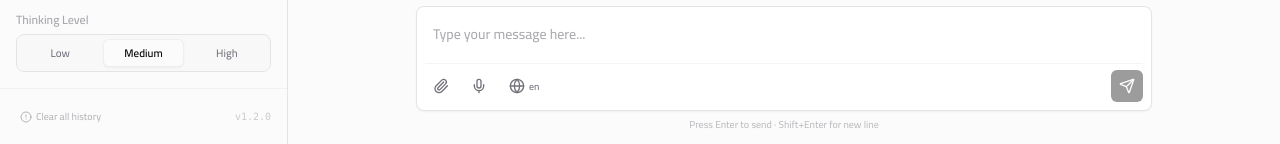
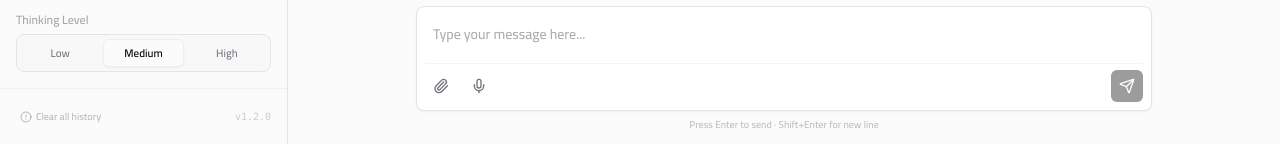
Before and after one commit to narozezzat/chat-ai, a Next.js app: page /en in a window 1280 px wide. Shown: the part 656-800 px from the top of the page. Built offline with nearby package versions, Linux system fonts and the light colour scheme.

Commit message:
refactor: remove speech language selection UI and dynamic index state from ChatInput

```diff
--- a/src/features/chat/components/ChatInput.tsx
+++ b/src/features/chat/components/ChatInput.tsx
@@ -3,7 +3,7 @@
 import * as React from 'react'
 import { useSpeechRecognition } from '@/features/chat/hooks/useSpeechRecognition'
 import { SPEECH_LANGS } from '@/lib/uiConfig'
-import { Send, Square, Mic, Paperclip, X, Globe } from 'lucide-react'
+import { Send, Square, Mic, Paperclip, X } from 'lucide-react'
 import { Button } from '@/components/ui/button'
 import { Textarea } from '@/components/ui/textarea'
 import { useTranslations } from 'next-intl'
@@ -32,19 +32,7 @@ export function ChatInput({ value, onChange, onSend, onStop, isStreaming }: Chat
 
   const [images, setImages] = React.useState<string[]>([])
 
-  const [langIndex, setLangIndex] = React.useState(() => {
-    const idx = SPEECH_LANGS.findIndex((l) => l.id.startsWith(language))
-    return idx !== -1 ? idx : 0
-  })
-
-  React.useEffect(() => {
-    const idx = SPEECH_LANGS.findIndex((l) => l.id.startsWith(language))
-    if (idx !== -1) {
-      setLangIndex(idx)
-    }
-  }, [language])
-
-  const speechLang = SPEECH_LANGS[langIndex]
+  const speechLang = SPEECH_LANGS[0]
 
   const textareaRef = React.useRef<HTMLTextAreaElement>(null)
   const fileInputRef = React.useRef<HTMLInputElement>(null)
@@ -176,15 +164,6 @@ export function ChatInput({ value, onChange, onSend, onStop, isStreaming }: Chat
                       <Mic className="h-4 w-4" aria-hidden="true" />
                     )}
                   </Button>
-                  <Button
-                    variant="ghost"
-                    onClick={() => setLangIndex((i) => (i + 1) % SPEECH_LANGS.length)}
-                    title={t('input.speechLang')}
-                    className="h-8 items-center gap-1 rounded-md px-2 text-[10px] text-muted-foreground transition hover:bg-secondary hover:text-foreground"
-                  >
-                    <Globe className="h-3.5 w-3.5" aria-hidden="true" />
-                    <span>{speechLang.id.split('-')[0]}</span>
-                  </Button>
                 </div>
               ) : null}
             </div>
```
